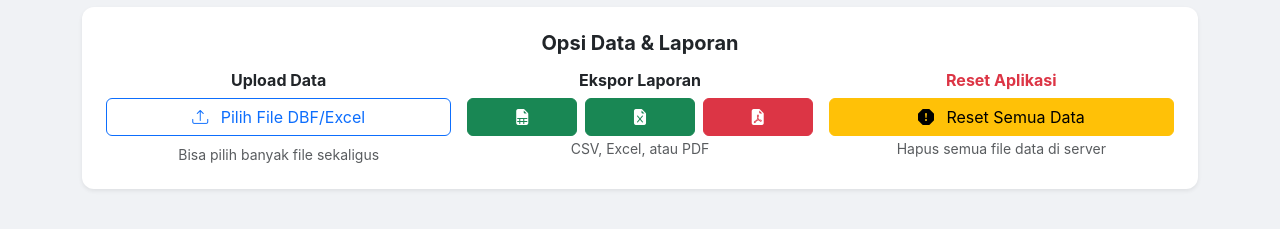
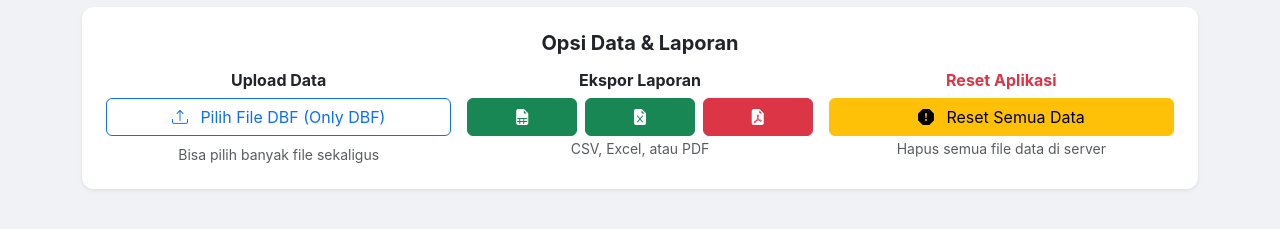
Before and after one commit to Taufiquramannnnn/webapp_hutkop, a Flask app: page / in a window 1280 px wide. Shown: the part 622-851 px from the top of the page. Run offline with Flask 3, Linux system fonts and the light colour scheme; some libraries are stand-ins or nearby versions.

```diff
--- a/templates/index.html
+++ b/templates/index.html
@@ -198,7 +198,7 @@
                     <h6 class="fw-bold">Upload Data</h6>
                     <form action="{{ url_for('import_file') }}" method="POST" enctype="multipart/form-data" class="d-flex flex-column align-items-center">
                         <label for="importFile" class="form-label btn btn-outline-primary w-100 mb-2">
-                            <i class="bi bi-upload me-2"></i> Pilih File DBF/Excel
+                            <i class="bi bi-upload me-2"></i> Pilih File DBF (Only DBF)
                         </label>
                         <input type="file" class="form-control d-none" id="importFile" name="file" multiple onchange="this.form.submit()">
                         <small class="text-muted">Bisa pilih banyak file sekaligus</small>
```
